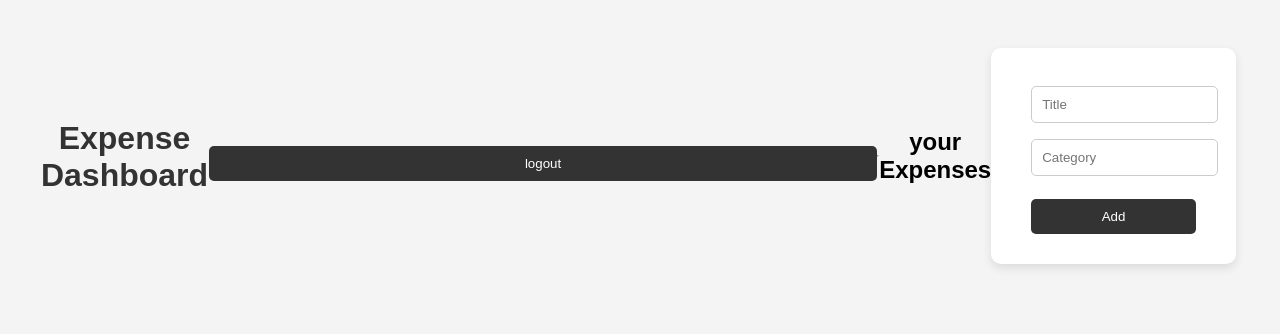
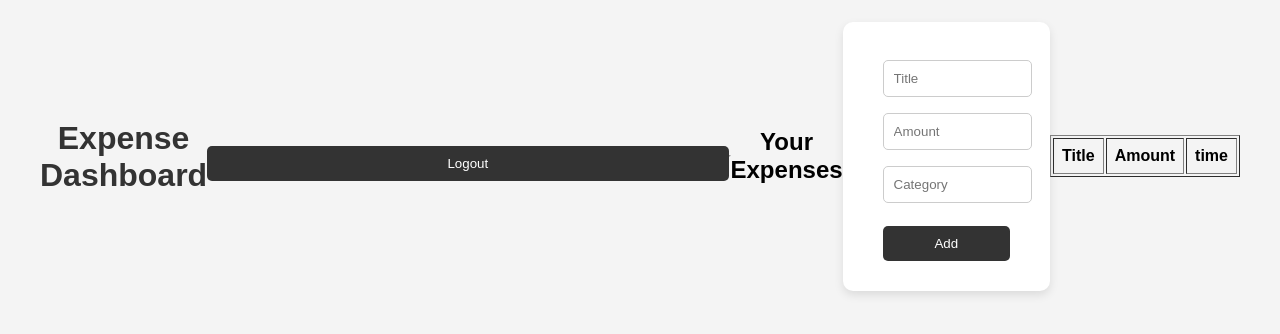
Before and after one commit to saipraseeda1025-collab/expense-tracker, a website: page expense-tracker-roshini/expense-tracker-roshini/frontend/dashboard.html in a window 1280 px wide. Shown: the part 284-618 px from the top of the page. Drawn offline with Linux system fonts and the light colour scheme; no server answers.

Commit message:
Enhance dashboard layout and input fields
Updated the dashboard HTML to include a time input field and improved structure.

```diff
--- a/expense-tracker-roshini/expense-tracker-roshini/frontend/dashboard.html
+++ b/expense-tracker-roshini/expense-tracker-roshini/frontend/dashboard.html
@@ -1,24 +1,42 @@
 <!DOCTYPE html>
 <html>
 <head>
-        <title>Dashboard</title>
-        <link rel="stylesheet"
-        href="styles.css">
+    <title>Expense Dashboard</title>
+    <link rel="stylesheet" href="styles.css">
 </head>
 <body>
+
     <h1>Expense Dashboard</h1>
-        <button onclick="logout()">logout</button>
+
+    <button onclick="logout()">Logout</button>
+
     <hr>
-        <h2>your Expenses</h2>
+
+    <h2>Your Expenses</h2>
+
     <form id="addForm">
-            <input type="text" id="title"
-            placeholder="Title">
-            <input type="number" id="amount"
-            placeholder="Category">
-            <button>Add</button>
+        <input type="text" id="title" placeholder="Title" required>
+        <input type="number" id="amount" placeholder="Amount" required>
+        <input type="text" id="time" placeholder="Category" required>
+        <button type="submit">Add</button>
     </form>
-        <table id="table"></table>
+
+    <br>
+
+    <table border="1" cellpadding="8">
+        <thead>
+            <tr>
+                <th>Title</th>
+                <th>Amount</th>
+                <th>time</th>
+            </tr>
+        </thead>
+        <tbody id="table">
+            <!-- expenses will load here -->
+        </tbody>
+    </table>
+
     <script src="dashboard.js"></script>
+
 </body>
-
 </html>
```
Lines whose indentation alone changed are shown as unchanged.
